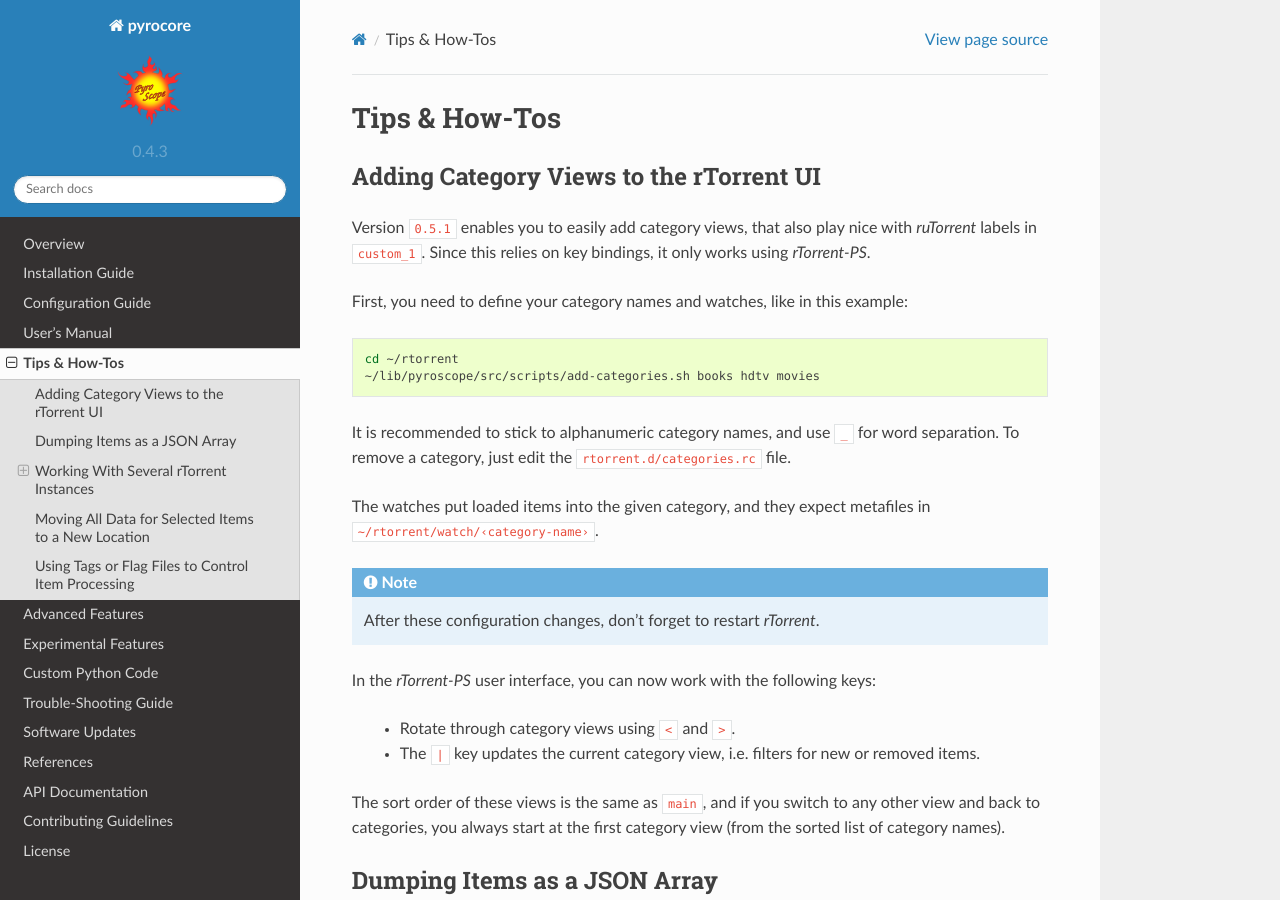
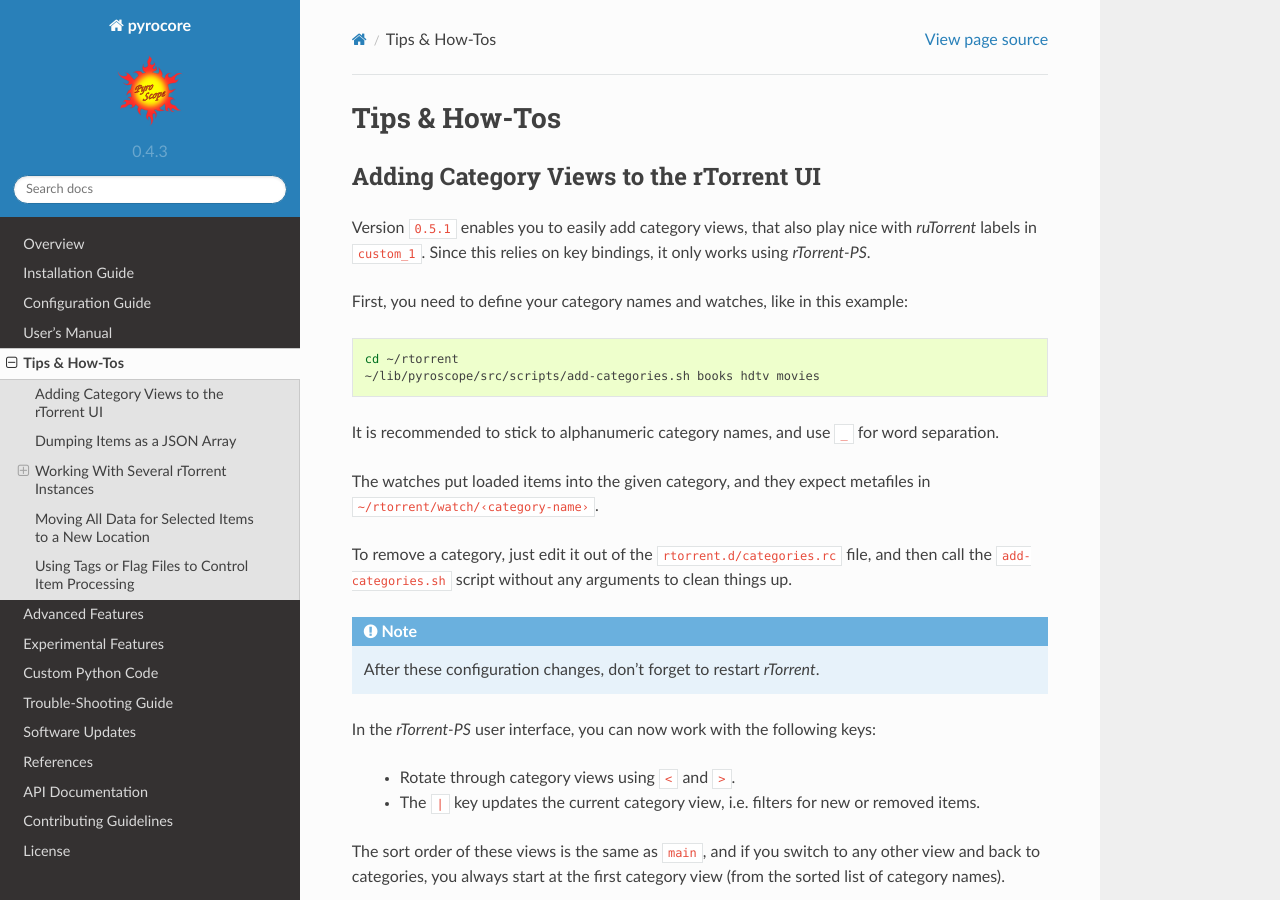
Before and after one commit to pyroscope/pyrocore, a Sphinx documentation site: the page built from docs/howto.rst, in a window 1280 px wide and 900 px high. Built offline with Sphinx 7.4.7 and the Read the Docs theme 2.0.0, drawn with Linux system fonts in a browser that asks for light colours.

Commit message:
docs: remove a category

```diff
--- a/docs/howto.rst
+++ b/docs/howto.rst
@@ -18,10 +18,12 @@ like in this example:
 
 It is recommended to stick to alphanumeric category names,
 and use ``_`` for word separation.
-To remove a category, just edit the ``rtorrent.d/categories.rc`` file.
 
 The watches put loaded items into the given category,
 and they expect metafiles in ``~/rtorrent/watch/‹category-name›``.
+
+To remove a category, just edit it out of the ``rtorrent.d/categories.rc`` file,
+and then call the ``add-categories.sh`` script without any arguments to clean things up.
 
 .. note::
 
```
